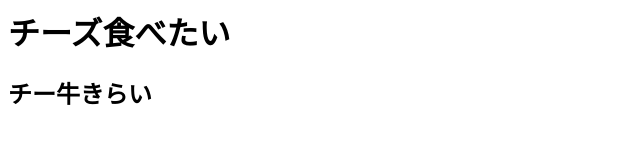
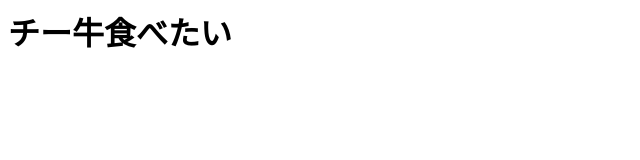
Before and after one commit to kook0723/b4_test, a plain HTML site: page index.html in a window 1280 px wide. Shown: the whole page, without its empty margins (0-640 px from the left). Drawn offline with Linux system fonts and the light colour scheme.

Commit message:
change ti-gyu

```diff
--- a/index.html
+++ b/index.html
@@ -1,2 +1 @@
-<h1>チーズ食べたい</h1>
-<h2>チー牛きらい</h2>
+<h1>チー牛食べたい</h1>
```
